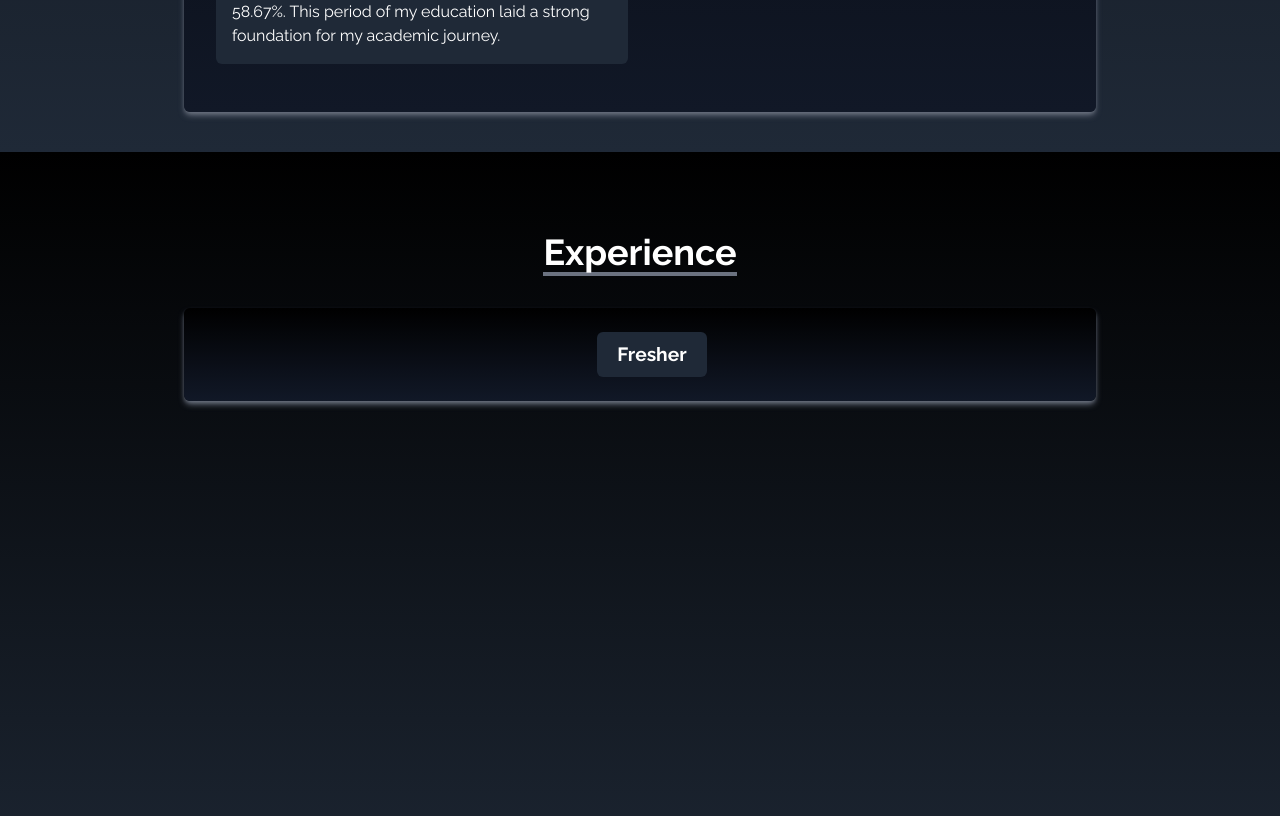
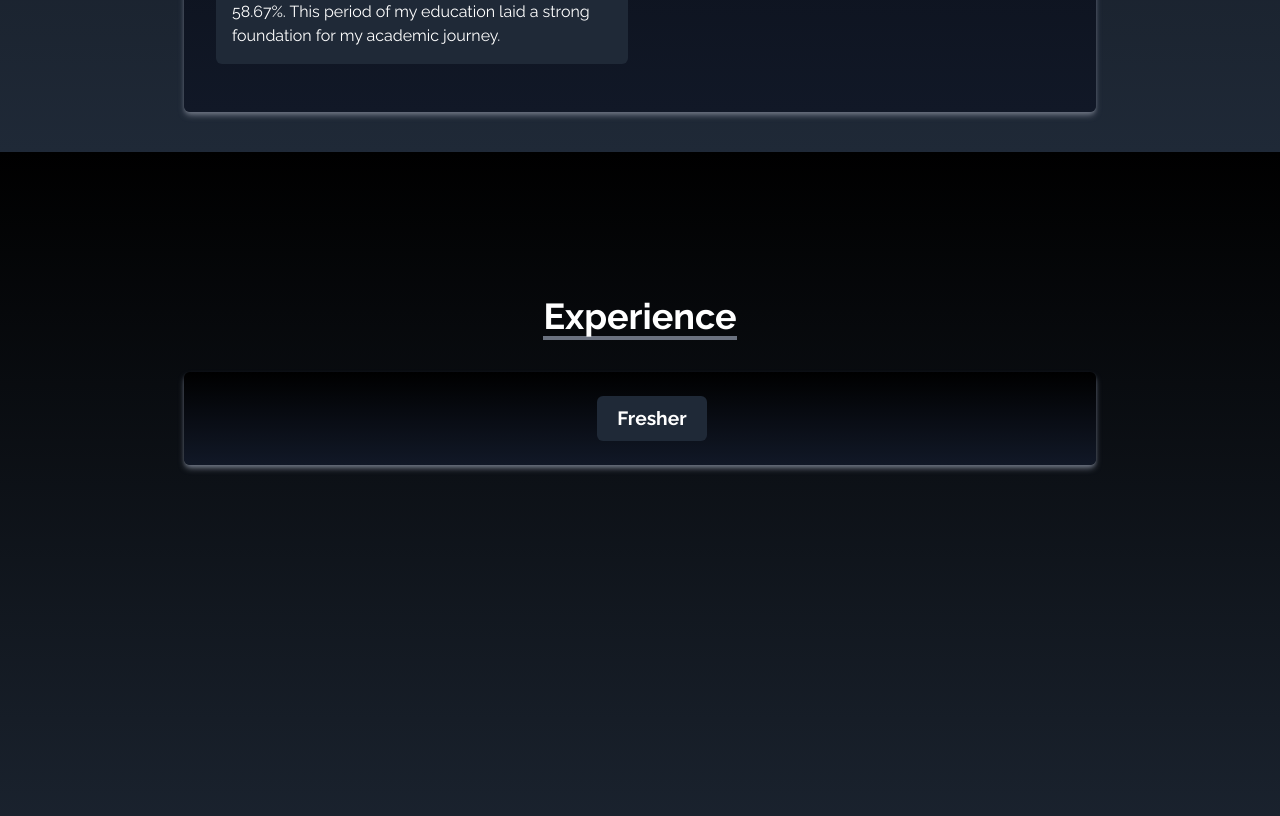
Before and after one commit to GulammohiuddinAnsari/Portfolio, a React (Create React App) app: page / in a window 1280 px wide. Shown: the part 1832-2648 px from the top of the page. Built offline with nearby package versions, Linux system fonts and the light colour scheme.

Commit message:
seting up page destination

```diff
--- a/src/Components/Experience.js
+++ b/src/Components/Experience.js
@@ -4,7 +4,7 @@
     return (
         <div
             name="Experience"
-            className="w-full min-h-screen text-white pt-20 bg-gradient-to-b from-black to-gray-800"
+            className="w-full min-h-screen text-white pt-36 bg-gradient-to-b from-black to-gray-800"
         >
 
             <div className="max-w-screen-lg px-14 pb-10 mx-auto flex flex-col justify-center items-center w-full h-full">
```
